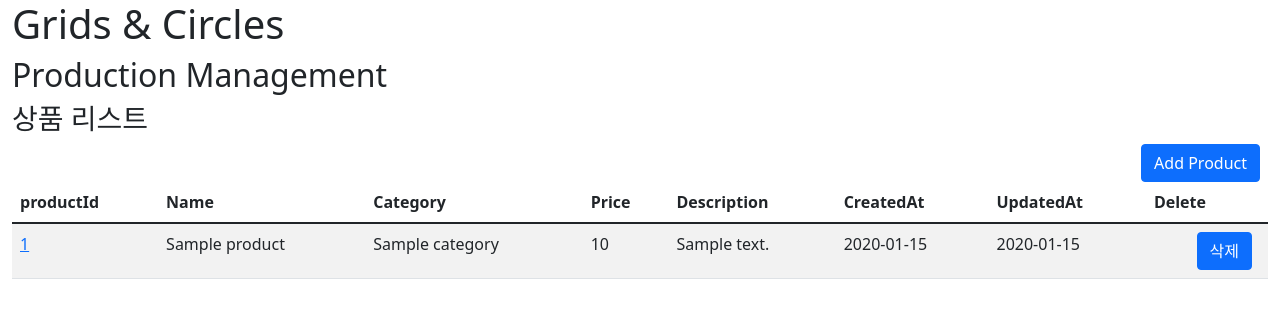
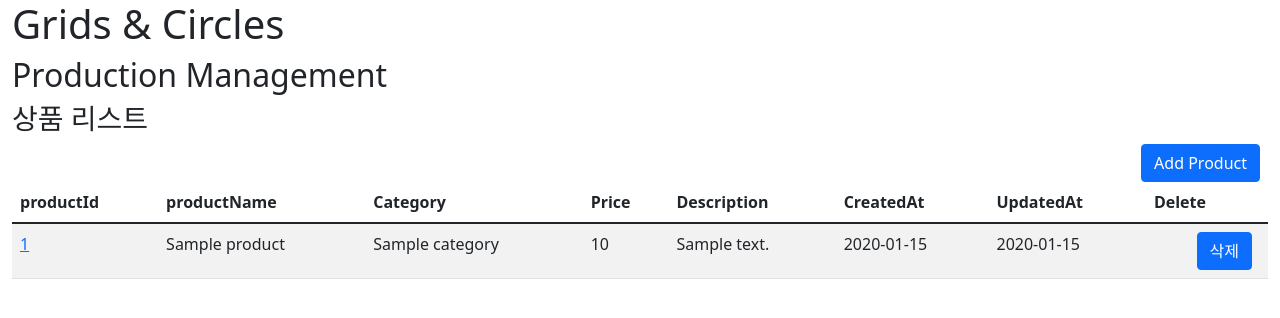
Before and after one commit to jungyoonoh/coffee-order-management, a Spring app: template gc-coffee-server/src/main/resources/templates/product-list.html in a window 1280 px wide. Shown: the top 318 px of the page. Run offline with Thymeleaf, Linux system fonts and the light colour scheme; the template is opened without the code that fills it: most values are stand-ins (such as "Sample title", 1, 10 or a date in 2020); data that the repository does not hold is empty.

Commit message:
refactor: thymeleaf productName 변수명 수정

```diff
--- a/gc-coffee-server/src/main/resources/templates/product-list.html
+++ b/gc-coffee-server/src/main/resources/templates/product-list.html
@@ -21,7 +21,7 @@
     <thead>
     <tr>
         <th scope="col">productId</th>
-        <th scope="col">Name</th>
+        <th scope="col">productName</th>
         <th scope="col">Category</th>
         <th scope="col">Price</th>
         <th scope="col">Description</th>
@@ -33,7 +33,7 @@
     <tbody>
     <tr th:each="product: ${products}" th:object="${product}">
         <td><a href="#" th:href="@{/products/{id}(id=${product.productId})}" th:text="${product.productId}"></a></td>
-        <td th:text="*{name}"></td>
+        <td th:text="*{productName}"></td>
         <td th:text="*{category}"></td>
         <td th:text="*{price}"></td>
         <td th:text="*{description}"></td>
```
